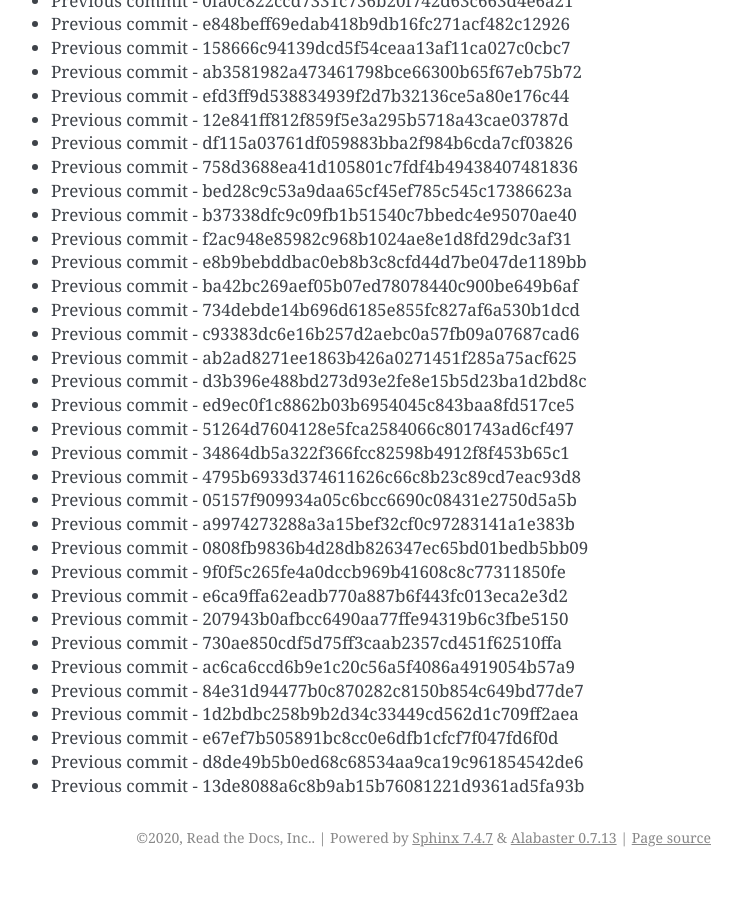
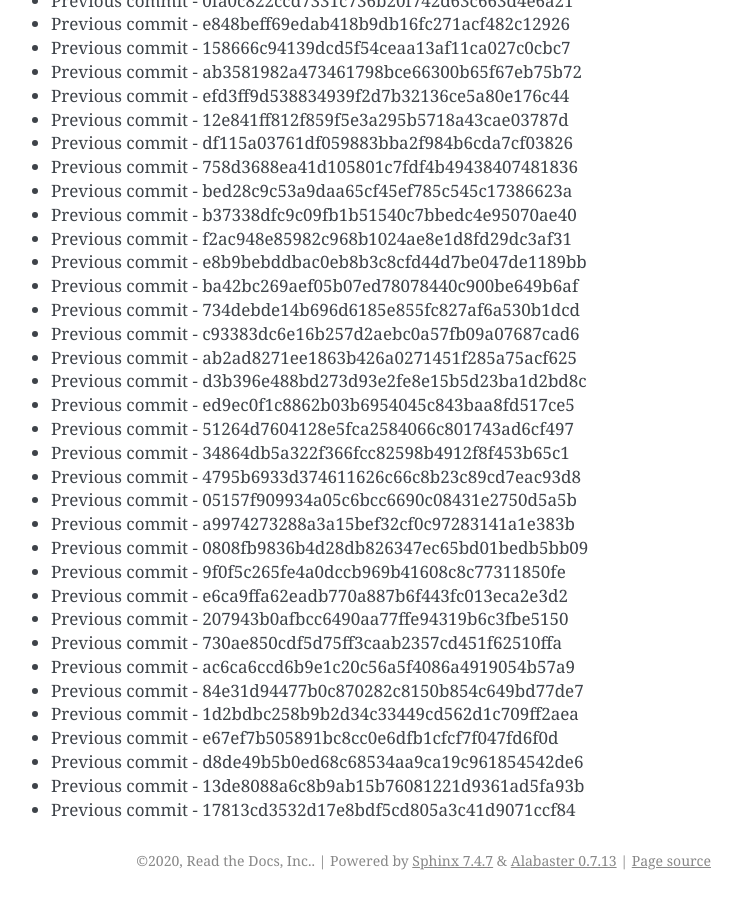
Before and after one commit to readthedocs/rtd-git-stresstest, a Sphinx documentation site: the page built from docs/updates.rst, in a window 1280 px wide and 900 px high, scrolled down 6390 px. Shown: the whole window, without its empty margins (399-1141 px from the left). Built offline with Sphinx 7.4.7, drawn with Linux system fonts in a browser that asks for light colours; before the commit the page ends 7267 px from its top, so only the background shows below that.

Commit message:
Generating commit from previous: 17813cd3532d17e8bdf5cd805a3c41d9071ccf84

```diff
--- a/docs/updates.rst
+++ b/docs/updates.rst
@@ -300,3 +300,4 @@ It can be tested for any performance characteristics.
 * Previous commit - e67ef7b505891bc8cc0e6dfb1cfcf7f047fd6f0d
 * Previous commit - d8de49b5b0ed68c68534aa9ca19c961854542de6
 * Previous commit - 13de8088a6c8b9ab15b76081221d9361ad5fa93b
+* Previous commit - 17813cd3532d17e8bdf5cd805a3c41d9071ccf84
```
